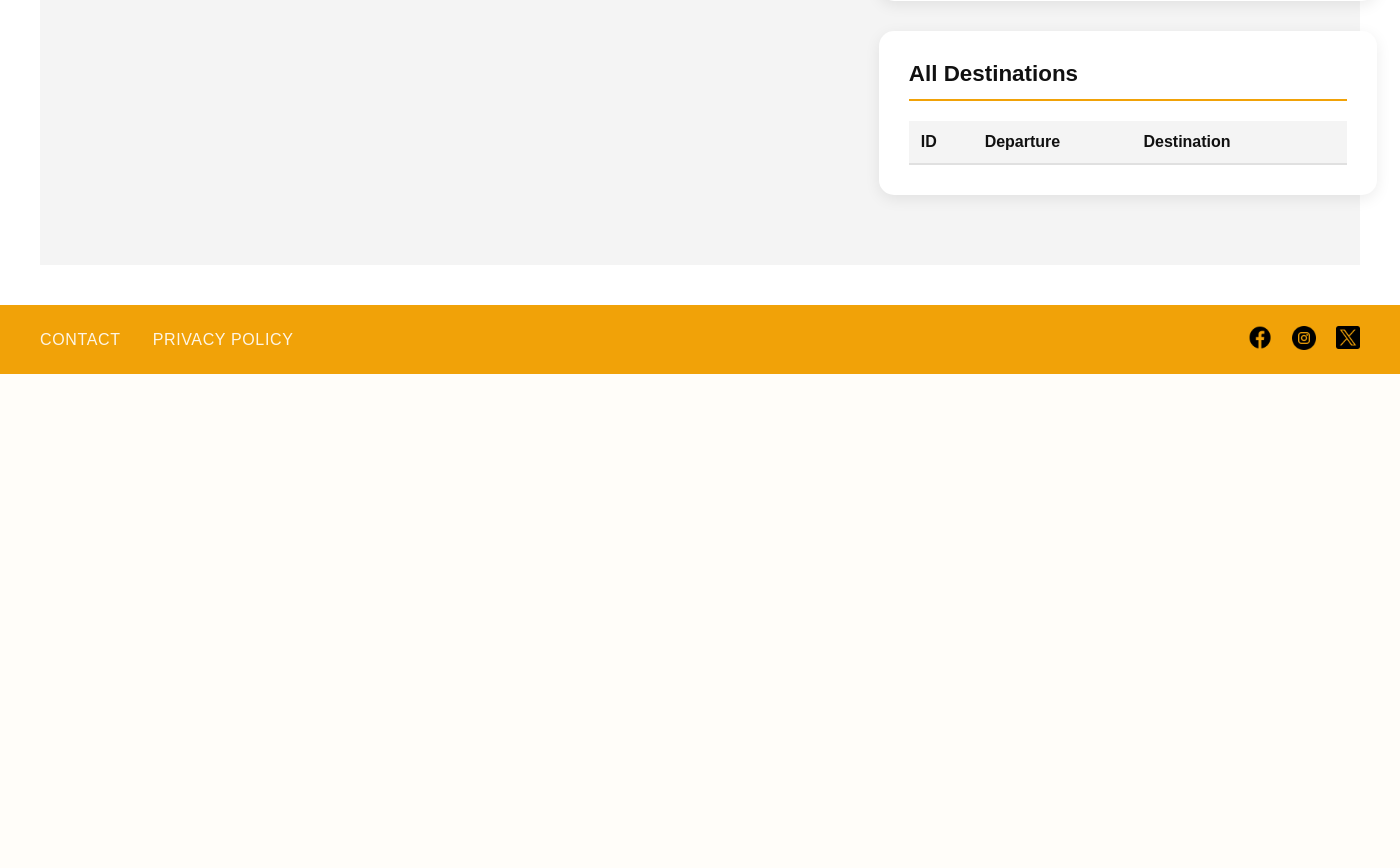
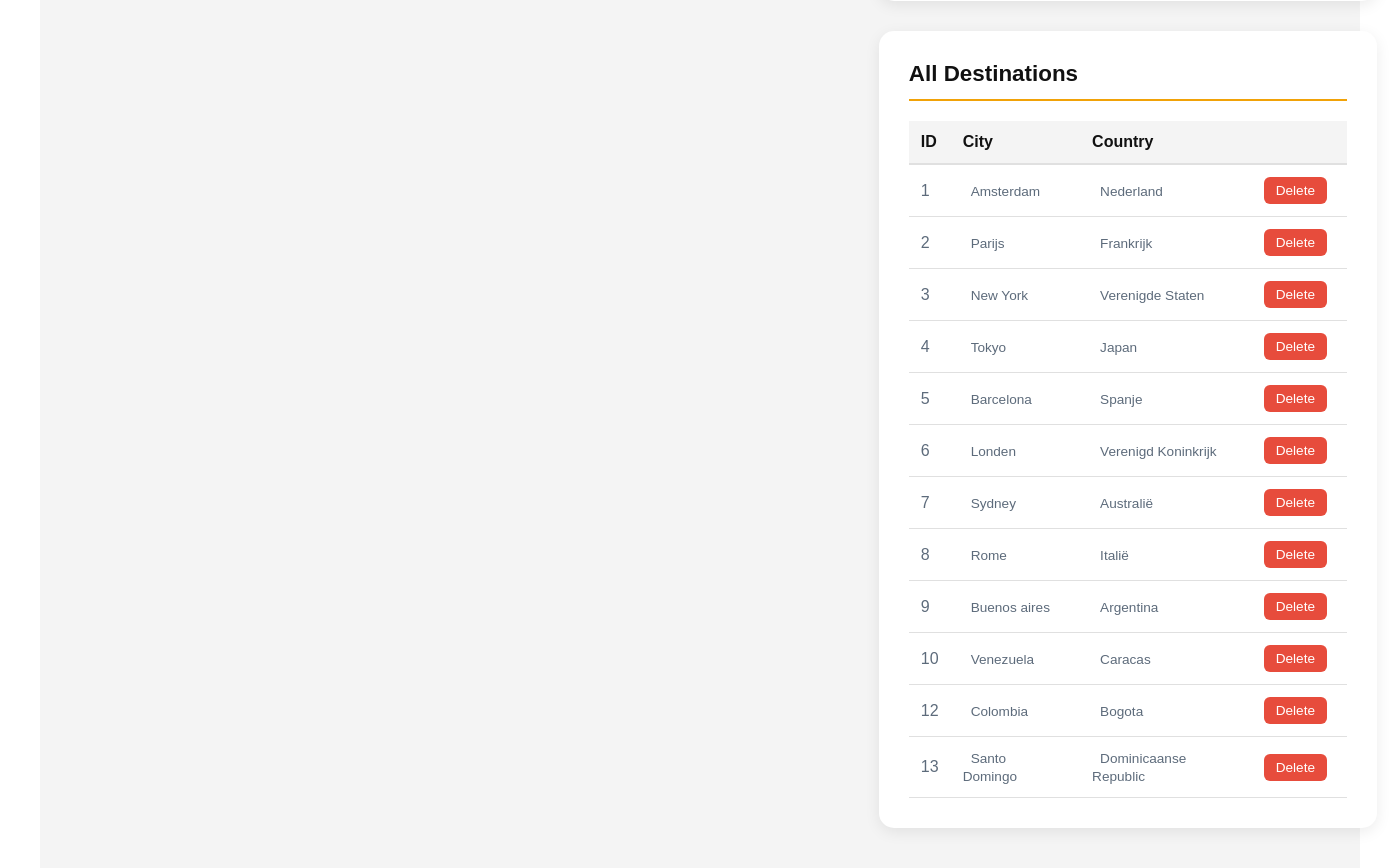
Before and after one commit to kraken545/Webapp_2, a PHP site: page /private/admin.php in a window 1400 px wide. Shown: the part 2521-3389 px from the top of the page. Before the commit the page ends 2895 px from the top, so only its background shows below. Run offline with PHP 8.4, Linux system fonts and the light colour scheme; data comes from the database, SQL or seed files in the repository; data that the repository does not hold is empty; a stand-in replaces the project's code that opens the database connection; some web fonts are replaced.

Commit message:
glitch met de loccations create en delete gefixed

```diff
--- a/dbcalls/trips_edit/trips_update.php
+++ b/dbcalls/trips_edit/trips_update.php
@@ -37,3 +37,5 @@ $stmt_update->bindParam(':locationid', $locationid);
 $stmt_update->bindParam(':tripid', $tripid);
 
 $update_success = $stmt_update->execute();
+
+header('Location: ../../private/admin.php');
--- a/private/admin.php
+++ b/private/admin.php
@@ -102,7 +102,7 @@ $edit_trip_data = null;
           <section class="side-admin-info-change">
             <div class="admin-section">
               <h3>Add New Location</h3>
-              <form method="POST" action="../dbcalls/locations/location_create.php" class="admin-form">
+              <form method="POST" action="../dbcalls/locations/create_location.php" class="admin-form">
                 <div class="admin-form-row">
                   <div class="admin-form-group">
                     <label for="city">City</label>
@@ -397,26 +397,26 @@ $edit_trip_data = null;
                 <tr>
 
                   <th>ID</th>
-                  <th>Departure</th>
-                  <th>Destination</th>
+                  <th>City</th>
+                  <th>Country</th>
                   <th>  </th>
                 </tr>
               </thead>
               <tbody>
 
-                  <?php foreach ($destinations as $destination){ ?>
+                  <?php foreach ($locations as $destination){ ?>
                     <tr>
 
-                      <td><?php echo ($destination['destinationid']); ?></td>
+                      <td><?php echo ($destination['locationid']); ?></td>
                       <td>
-                        <span class="status-badge"><?php echo ($destination['destination']); ?></span>
+                        <span class="status-badge"><?php echo ($destination['city']); ?></span>
                       </td>
                       <td>
-                        <span class="status-badge"><?php echo ($destination['destination']); ?></span>
+                        <span class="status-badge"><?php echo ($destination['country']); ?></span>
                       </td>
                       <td>
                         <form method="POST" action="../dbcalls/destinations/destinations_delete.php" onsubmit="return confirm('Are you sure you want to delete this destination?')" style="display:inline">
-                          <input type="hidden" name="delete_destinationid" value="<?php echo $destination['destinationid']; ?>">
+                          <input type="hidden" name="delete_locationid" value="<?php echo $destination['locationid']; ?>">
                           <button type="submit" class="action-button delete">Delete</button>
                         </form>
                       </td>
--- a/public/offers.php
+++ b/public/offers.php
@@ -61,7 +61,7 @@ $accommodations = $result;
               <div class="choose-balk"><strong>Destination</strong></div>
             </option>
             <?php foreach ($locations as $locaties) { ?>
-              <option >
+              <option value="<?php echo $locaties['locationid'] ?>">
                 <?php echo $locaties['country']; ?>
               </option>
             <?php } ?>
```
Also changed, not shown: dbcalls/locations/create_location.php (added, +14 -0 lines), dbcalls/locations/delete_location.php (added, +12 -0 lines).
